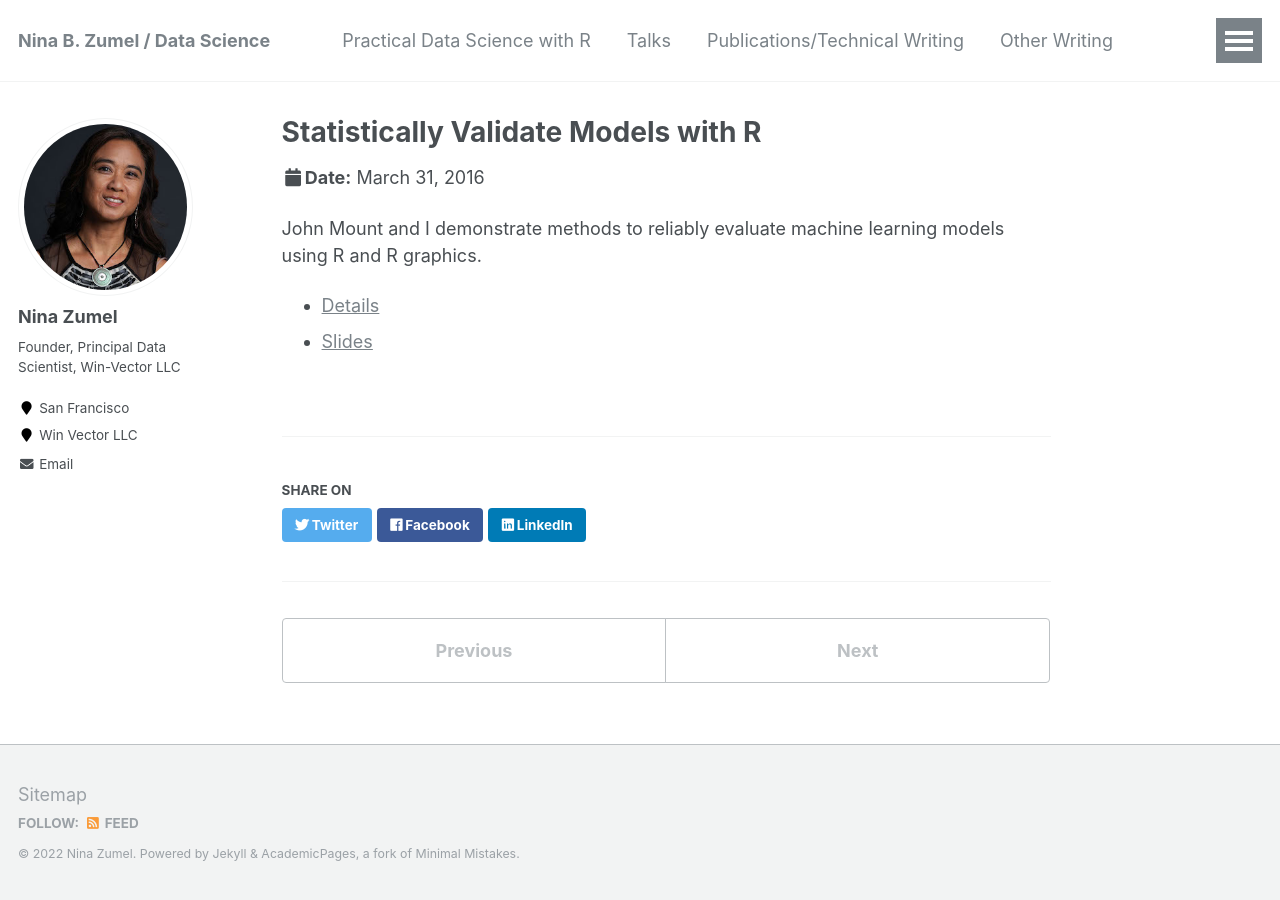
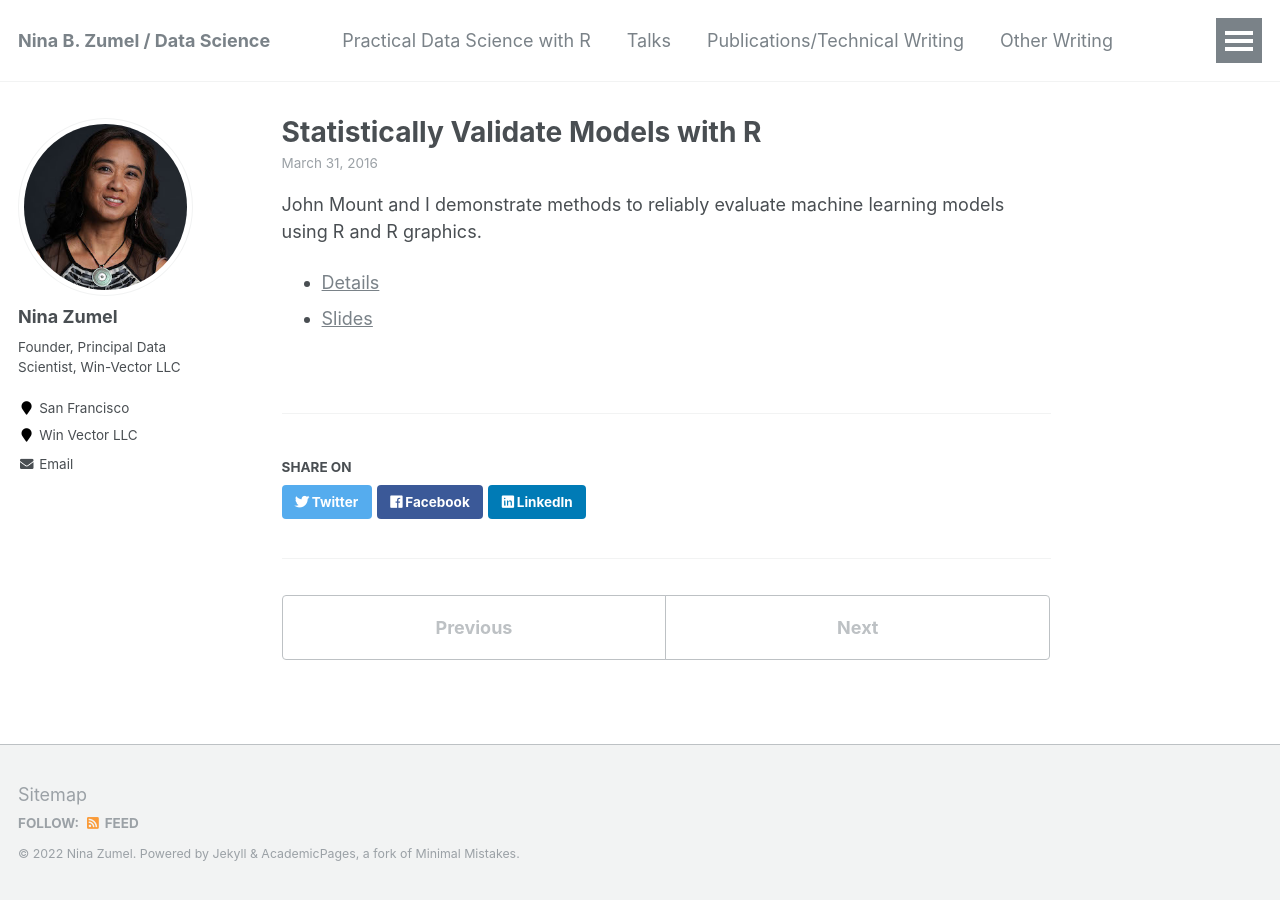
Before and after one commit to NinaZumel/testblog, a Jekyll site: the page built from _talks/2016-03-31-SFODSC.md, in a window 1280 px wide. Built offline with Jekyll 4.4.1, drawn with Linux system fonts in a browser that asks for light colours.

Commit message:
finish fixing dates

```diff
--- a/_layouts/single.html
+++ b/_layouts/single.html
@@ -41,7 +41,7 @@
           <p>Published in <i>{{ page.venue }}</i>, {{ page.date | default: "1900-01-01" | date: "%Y" }} </p>
         {% elsif page.date %}
           <!-- <p class="page__date"> {{ site.data.ui-text[site.locale].date_label | default: "Published:" }} <time datetime="{{ page.date | date_to_xmlschema }}">{{ page.date | default: "1900-01-01" | date: "%B %d, %Y" }}</time></p> -->
-          <p class="page__meta">{{ post.date | date: '%B %d, %Y' }}</p>
+          <p class="page__meta">{{ page.date | date: '%B %d, %Y' }}</p>
         {% endif %}
 
 
--- a/_layouts/talk.html
+++ b/_layouts/talk.html
@@ -31,9 +31,11 @@
             <p class="page__meta"><i class="fa fa-clock-o" aria-hidden="true"></i> {% include read-time.html %}</p>
           {% endif %}
         {% if page.modified %}
-          <p class="page__date"><strong><i class="fa fa-fw fa-calendar" aria-hidden="true"></i>Date:</strong> <time datetime="{{ page.modified | date: "%Y-%m-%d" }}">{{ page.modified | date: "%B %d, %Y" }}</time></p>
+          <!-- <p class="page__date"><strong><i class="fa fa-fw fa-calendar" aria-hidden="true"></i>Date:</strong> <time datetime="{{ page.modified | date: "%Y-%m-%d" }}">{{ page.modified | date: "%B %d, %Y" }}</time></p> -->
+          <p class="page__meta">{{ page.date | date: '%B %d, %Y' }}</p>
         {% elsif page.date %}
-          <p class="page__date"><strong><i class="fa fa-fw fa-calendar" aria-hidden="true"></i>Date:</strong> <time datetime="{{ page.date | date_to_xmlschema }}">{{ page.date | date: "%B %d, %Y" }}</time></p>
+          <!-- <p class="page__date"><strong><i class="fa fa-fw fa-calendar" aria-hidden="true"></i>Date:</strong> <time datetime="{{ page.date | date_to_xmlschema }}">{{ page.date | date: "%B %d, %Y" }}</time></p> -->
+          <p class="page__meta">{{ page.date | date: '%B %d, %Y' }}</p>
         {% endif %}
         {% if page.talk_type %}<p>{{page.talk_type}} at {{ page.venue }},  {{page.location}} {% endif %}
 
```
